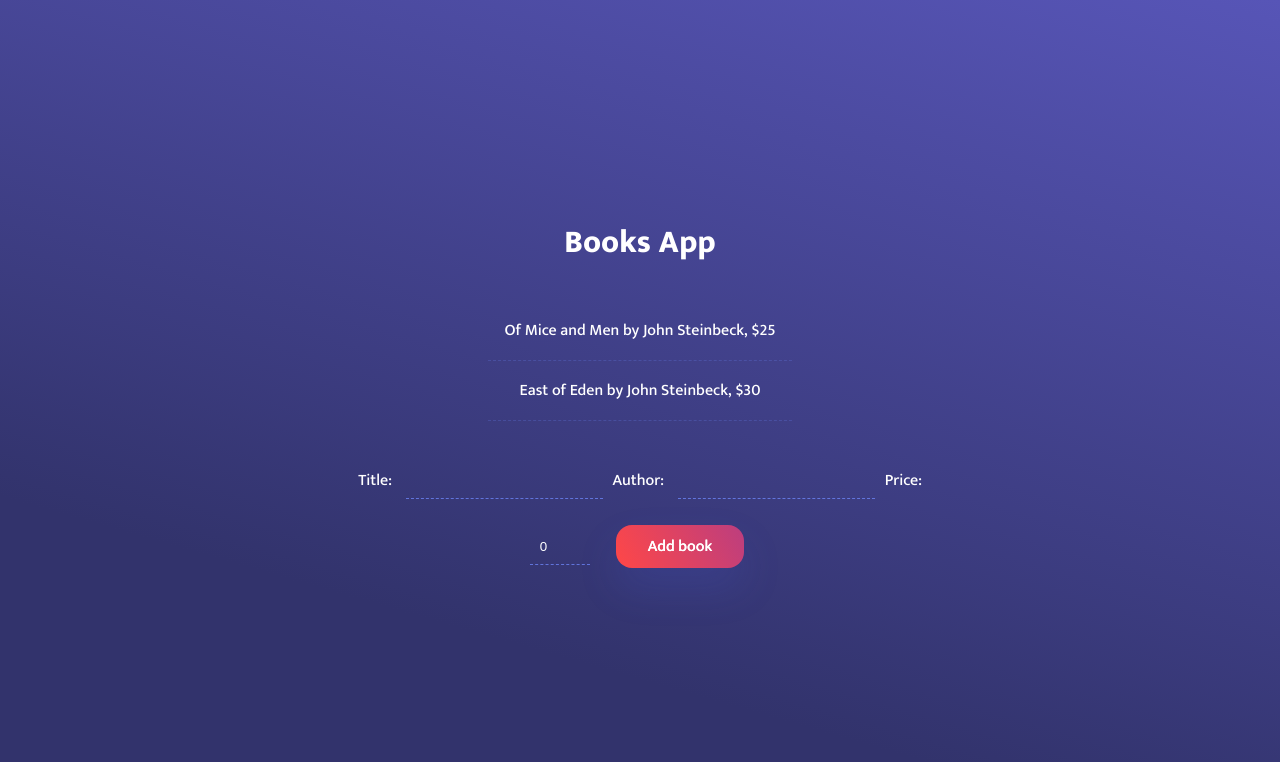
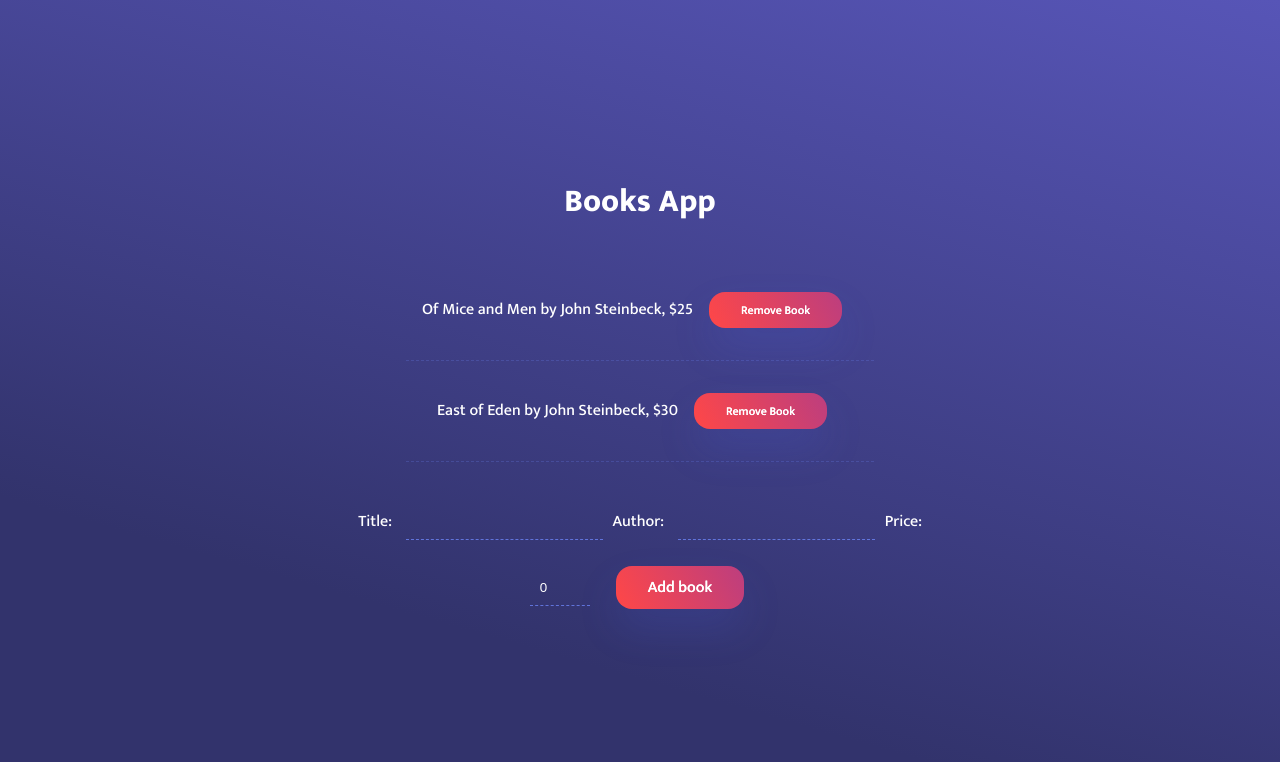
Before and after one commit to litewskidev/ts-books-app, a React (Create React App) app: page / in a window 1280 px wide. Shown: the top 762 px of the page. Built offline with nearby package versions, Linux system fonts and the light colour scheme.

Commit message:
add remove button

```diff
--- a/src/App.tsx
+++ b/src/App.tsx
@@ -2,8 +2,6 @@
 import { Book } from './interfaces/Book.interface';
 import BooksList from './components/BooksList/BooksList';
 import AddBookForm from './components/AddBookForm/AddBookForm';
-
-
 
 const booksData: Book[] = [
   { id: 'te1314derw', title: 'Of Mice and Men', author: 'John Steinbeck', price: 25 },
@@ -15,7 +13,11 @@
   const [books, setBooks] = useState<Book[]>(booksData);
 
   const addBook = (book: Book): void => {
-    setBooks([...books, book])
+    setBooks([...books, book]);
+  };
+
+  const removeBook = (bookId: string): void => {
+    setBooks(books.filter((book) => book.id !== bookId));
   };
 
   return(
@@ -23,7 +25,7 @@
       <header>
         <h1>Books App</h1>
       </header>
-      <BooksList books={books} />
+      <BooksList books={books} removeBook={removeBook} />
       <AddBookForm addBook={addBook} />
     </div>
   );
--- a/src/components/BookItem/BookItem.tsx
+++ b/src/components/BookItem/BookItem.tsx
@@ -3,13 +3,16 @@
 import "./BooksItem.css";
 
 type Props = {
-  book: Book;
-}
+  book: Book,
+  removeBook: (bookId: string) => void,
+  bookId: string
+};
 
-const BookItem: FC<Props> = ({ book }) => {
+const BookItem: FC<Props> = ({ book, removeBook, bookId }) => {
   return(
     <li className="book-item">
       {book.title} by {book.author}, ${book.price}
+      <button className="remove-book" onClick={() => removeBook(bookId)}>Remove Book</button>
     </li>
   );
 };
--- a/src/components/BookItem/BooksItem.css
+++ b/src/components/BookItem/BooksItem.css
@@ -2,3 +2,30 @@
   padding: 1rem;
   border-bottom: 1px dashed rgba(105, 127, 238, 0.25);
 }
+
+.remove-book {
+  background-color: #ff4747;
+  background-image: linear-gradient(62deg, #ff4747 0%, #bc3e7f 100%);
+  border-radius: 1rem;
+  padding: 0.5rem 2rem;
+  border: none;
+  color: inherit;
+  font: inherit;
+  margin: 1rem;
+  text-shadow: 0 0;
+  box-shadow: 0 20px 40px 0 rgba(76,104,239,.15);
+  transition: .2s;
+  cursor: pointer;
+  position: relative;
+  top: 0;
+  left: 0;
+  outline: none;
+  font-size: 12px;
+}
+
+.remove-book:hover {
+  position: relative;
+  top: -0.2rem;
+  left: -0.2rem;
+  box-shadow: 0 10px 40px 0 rgba(76,104,239,.25);
+}
--- a/src/components/BooksList/BooksList.tsx
+++ b/src/components/BooksList/BooksList.tsx
@@ -4,13 +4,14 @@
 import './BooksList.css';
 
 type Props = {
-  books: Book[];
+  books: Book[],
+  removeBook: (bookId: string) => void
 };
 
-const BooksList: FC<Props> = ({ books }) => {
+const BooksList: FC<Props> = ({ books, removeBook }) => {
   return(
     <ul className="books-list">
-      {books.map((book: Book) => <BookItem key={book.id} book={book} />)}
+      {books.map((book: Book) => <BookItem key={book.id} book={book} removeBook={removeBook} bookId={book.id} />)}
     </ul>
   );
 };
```
